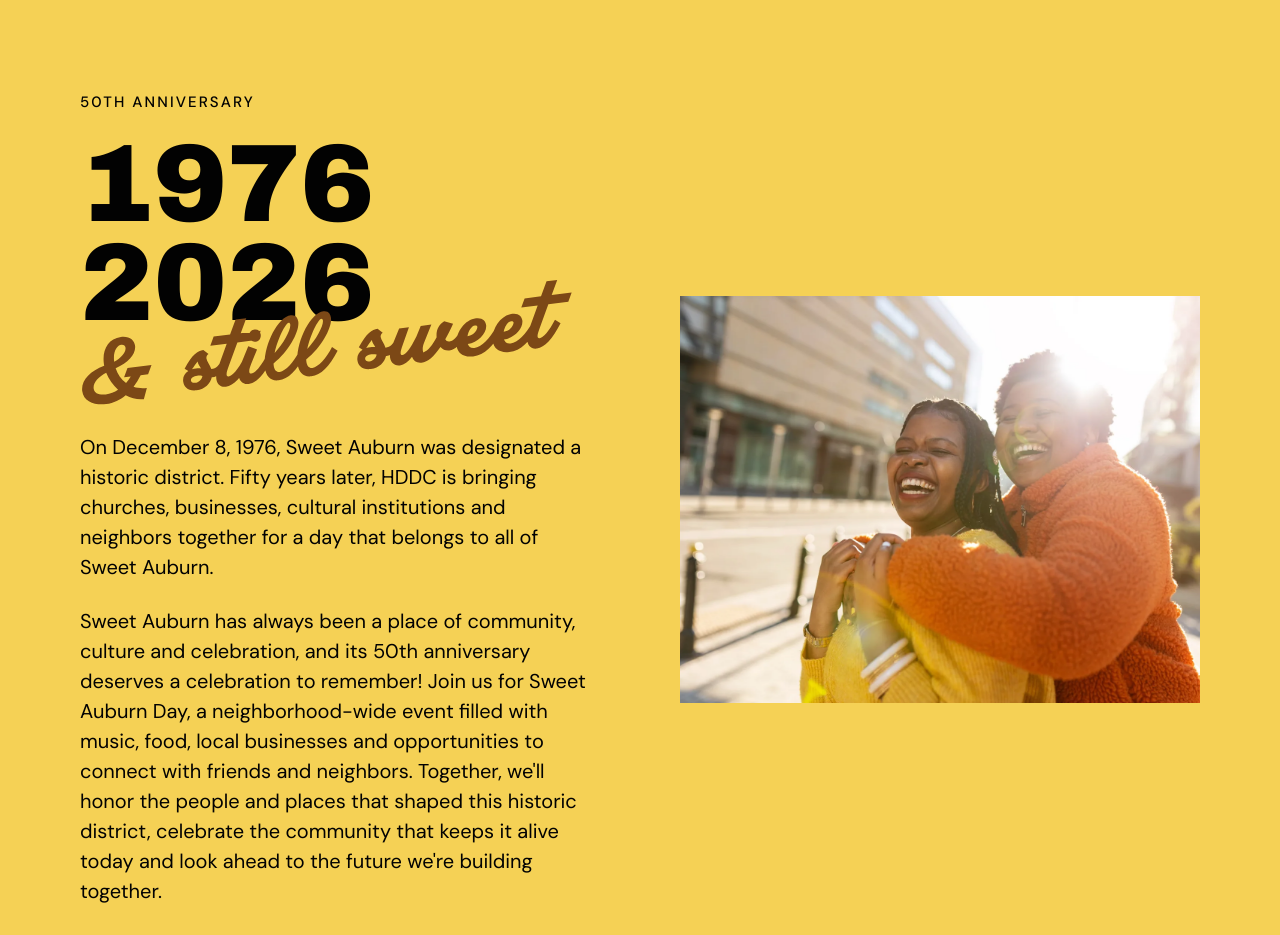
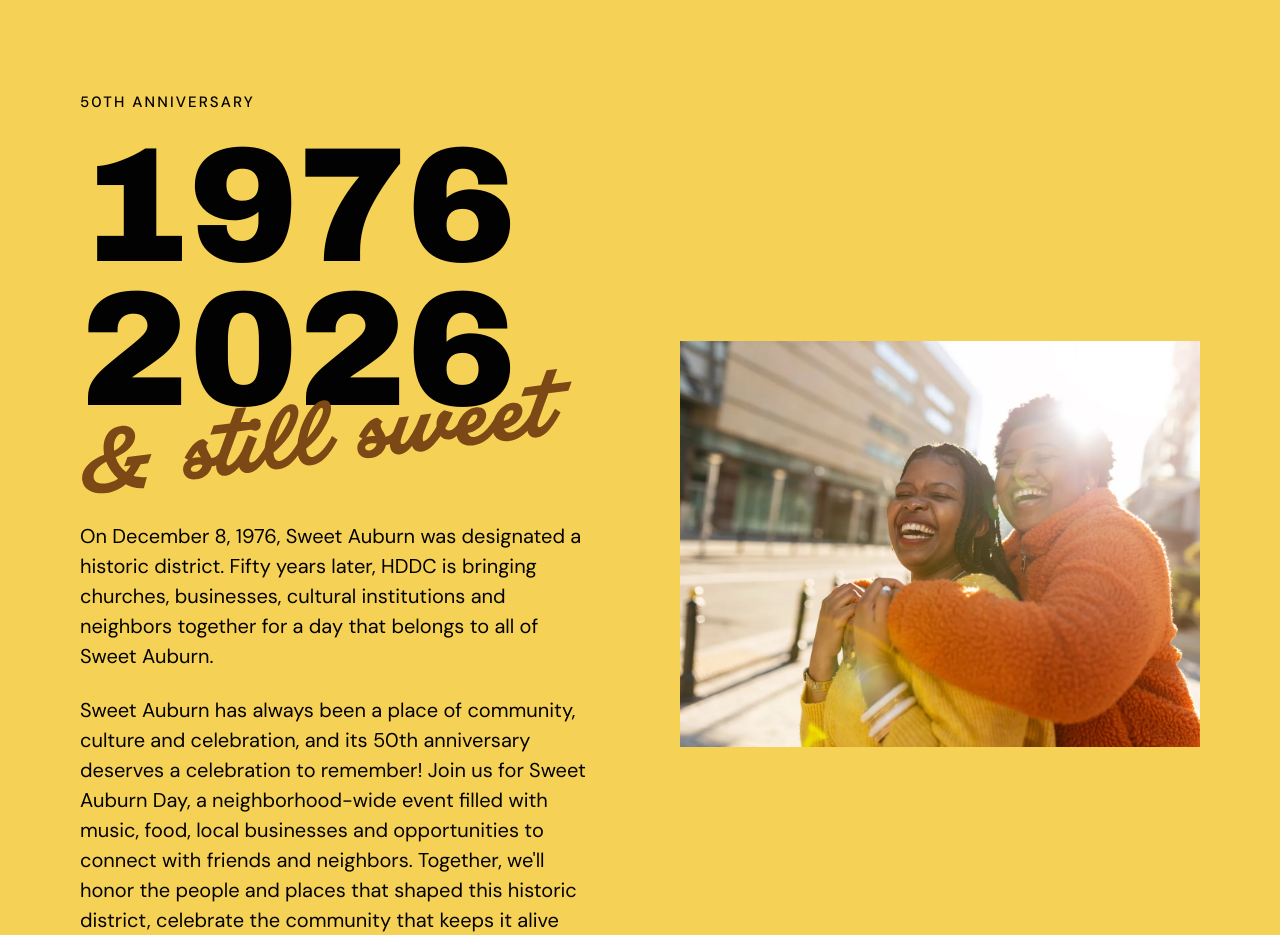
Before and after one commit to nicc2608/sweet-auburn-day, a plain HTML site: page index.html in a window 1280 px wide. Shown: the part 840-1775 px from the top of the page. Drawn offline with nearby package versions, Linux system fonts and the light colour scheme; no server answers; a web font is replaced by a local one.

Commit message:
Enlarge the stacked years so the script stays within their width
Co-Authored-By: Claude Opus 5.5 <noreply@anthropic.com>
Claude-Session: https://claude.ai/code/session_01URJzVMWvLHxPwCEsXUXMSY

```diff
--- a/styles.css
+++ b/styles.css
@@ -38,7 +38,7 @@ h2 { font: 400 var(--h2)/1 var(--display); text-transform: uppercase; }
 /* Script sits on its own line, smaller than the headline, tilted and tucked up so it can overlap the line above. */
 .script { display: block; margin-top: .06em; }
 /* 1976 over 2026, a size up from the other headlines, with "& still sweet" in script below. */
-.years { display: block; font-size: 1.45em; line-height: .9; }
+.years { display: block; font-size: 2.15em; line-height: .88; }
 .years span { display: block; }
 .script .script-svg { display: block; height: .92em; width: auto; overflow: visible; transform: rotate(-7deg); transform-origin: 0 60%; }
 .sr-only { position: absolute; width: 1px; height: 1px; margin: -1px; padding: 0; overflow: hidden; clip: rect(0 0 0 0); white-space: nowrap; border: 0; }
```
